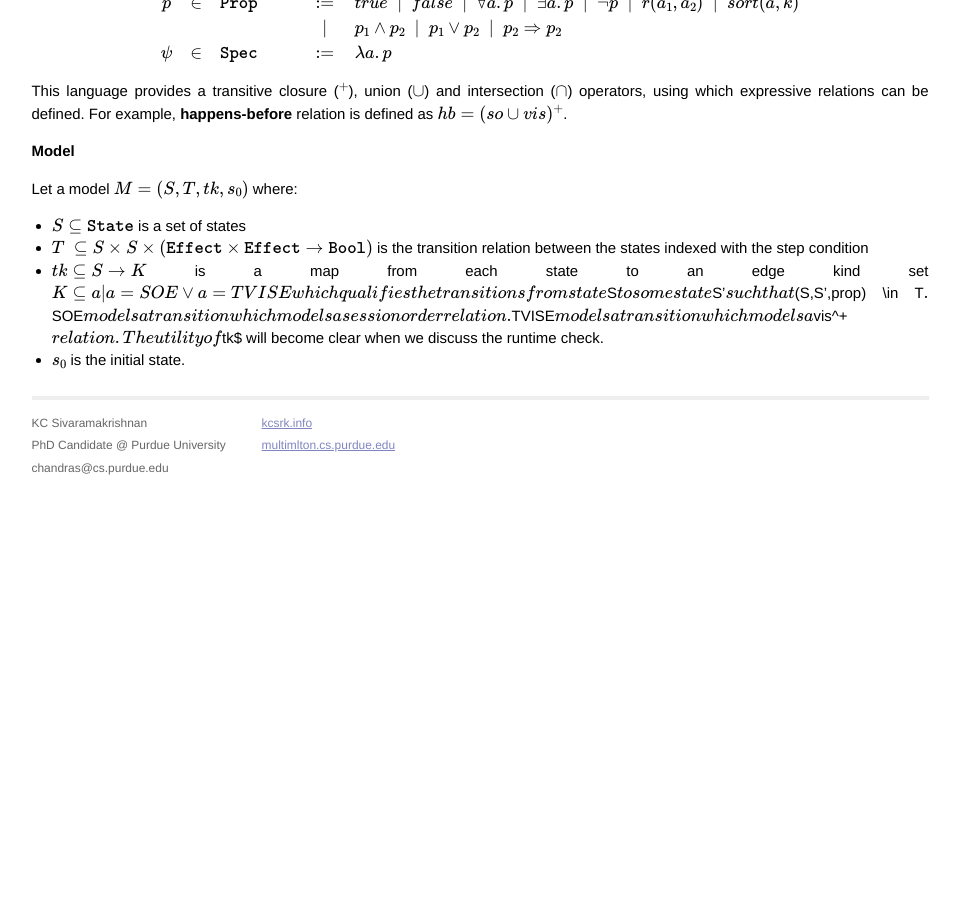
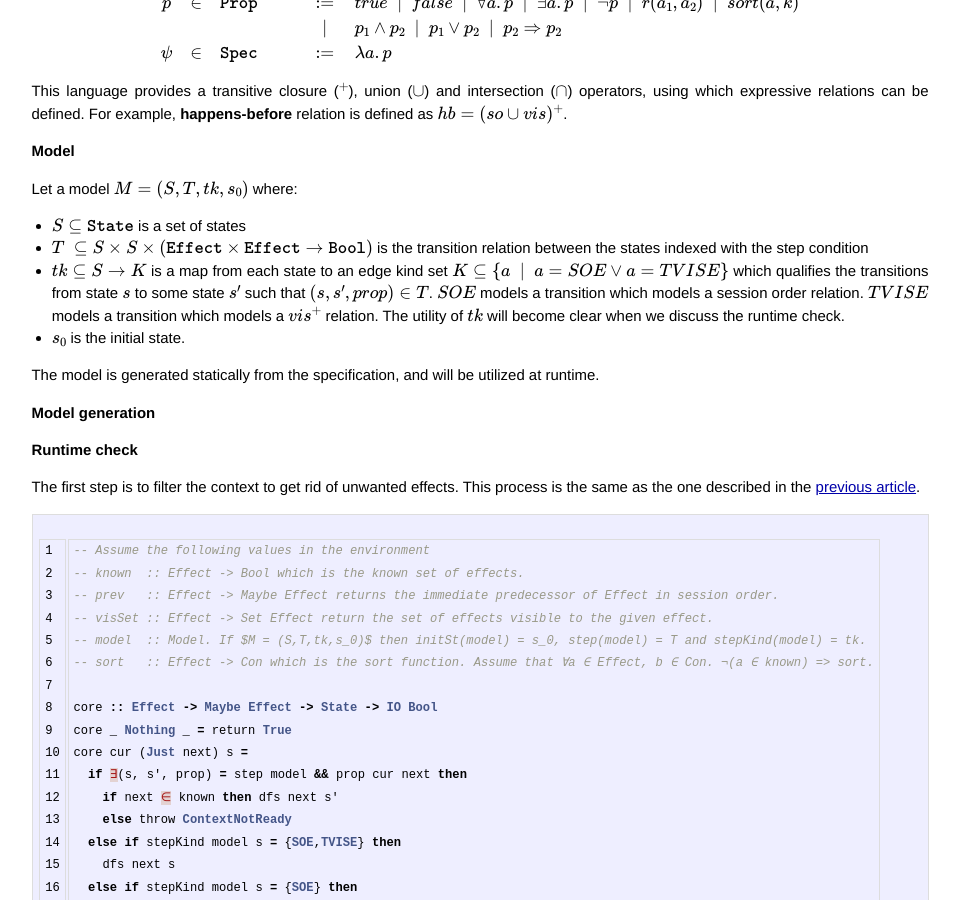
Before and after one commit to kayceesrk/Notes, a Jekyll site: the page built from mynotes/_posts/2014-05-30-Model-Derivation.markdown, in a window 1280 px wide and 900 px high, scrolled down 558 px. Shown: the whole window, without its empty margins (160-1120 px from the left). Built offline with Jekyll 4.4.1, drawn with Linux system fonts in a browser that asks for light colours; Markdown is read by kramdown in place of the engine named in the settings; formulas are drawn with MathJax 3; before the commit the page ends 1049 px from its top, so only the background shows below that; some of the changed text lies outside the part shown.

```diff
--- a/mynotes/_posts/2014-05-30-Model-Derivation.markdown
+++ b/mynotes/_posts/2014-05-30-Model-Derivation.markdown
@@ -9,6 +9,7 @@
 of models. In this article, we will focus on the mechanics of model derivation
 and runtime use of the models.
 
+<a name="ctrt"></a>
 # Specification Language
 
 We will go for a modified specification language that is different from the
@@ -52,11 +53,60 @@
   Bool})$ is the transition relation between the states indexed with the step
   condition
 - $tk \subseteq S \to K$ is a map from each state to an edge kind set $K
-  \subseteq {a | a = SOE \vee a = TVISE} which qualifies the transitions from
-  state $S$ to some state $S'$ such that $(S,S',prop) \in T$. $SOE$ models a
+  \subseteq \\{a \ALT a = SOE \vee a = TVISE\\}$ which qualifies the transitions from
+  state $s$ to some state $s'$ such that $(s,s',prop) \in T$. $SOE$ models a
   transition which models a session order relation. $TVISE$ models a transition
   which models a $vis^+$ relation. The utility of $tk$ will become clear when
   we discuss the runtime check.
 - $s\_0$ is the initial state.
 
+The model is generated statically from the specification, and will be utilized at runtime.
+
+# Model generation
+
+# Runtime check
+
+The first step is to filter the context to get rid of unwanted effects. This
+process is the same as the one described in the [previous article][filter].
+
+{% highlight haskell linenos %}
+-- Assume the following values in the environment
+-- known  :: Effect -> Bool which is the known set of effects.
+-- prev   :: Effect -> Maybe Effect returns the immediate predecessor of Effect in session order.
+-- visSet :: Effect -> Set Effect return the set of effects visible to the given effect.
+-- model  :: Model. If $M = (S,T,tk,s_0)$ then initSt(model) = s_0, step(model) = T and stepKind(model) = tk.
+-- sort   :: Effect -> Con which is the sort function. Assume that ∀a ∈ Effect, b ∈ Con. ¬(a ∈ known) => sort.
+
+core :: Effect -> Maybe Effect -> State -> IO Bool
+core _ Nothing _ = return True
+core cur (Just next) s =
+  if ∃(s, s', prop) = step model && prop cur next then
+    if next ∈ known then dfs next s'
+    else throw ContextNotReady
+  else if stepKind model s = {SOE,TVISE} then
+    dfs next s
+  else if stepKind model s = {SOE} then
+    core next (prev next) s
+  else if stepKind model s = {TVISE} then
+    procVis next s
+  else return True
+
+procVis :: Effect -> State -> IO Bool
+procVis (cur :: Effect) (s :: State) = do
+  mapM (\next -> core cur (Just next) s) $ visSet cur
+  return True
+
+dfs :: Effect -> State -> IO Bool
+dfs (cur :: Effect) (s :: State) = do
+  core cur (Just cur) s
+  procVis cur s
+
+-- Initiation of the runtime check.
+-- x is the current effect
+init :: Effect -> IO Bool
+init x =
+  catch (dfs x x $ initSt model) (\_ -> return False)
+{% endhighlight %}
+
 [Model]: http://multimlton.cs.purdue.edu/mML/Notes/research/notes/2014/05/29/Checking-Coordination-Freedom.html
+[filter]: http://multimlton.cs.purdue.edu/mML/Notes/research/notes/2014/05/29/Checking-Coordination-Freedom.html#filter
```
Also changed, not shown: mynotes/_posts/2014-05-29-Checking-Coordination-Freedom.markdown (+10 -3 lines), mynotes/_posts/2014-05-31-Availability.markdown (added, +166 -0 lines).
